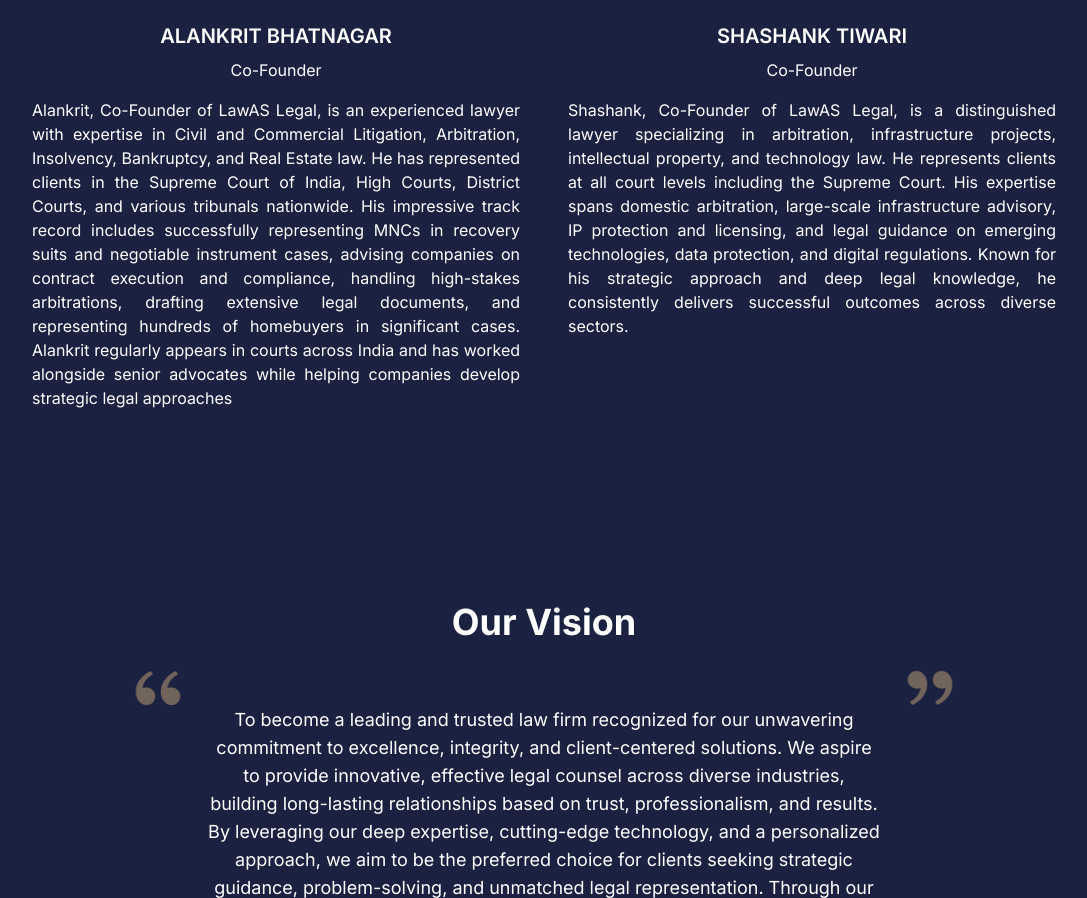
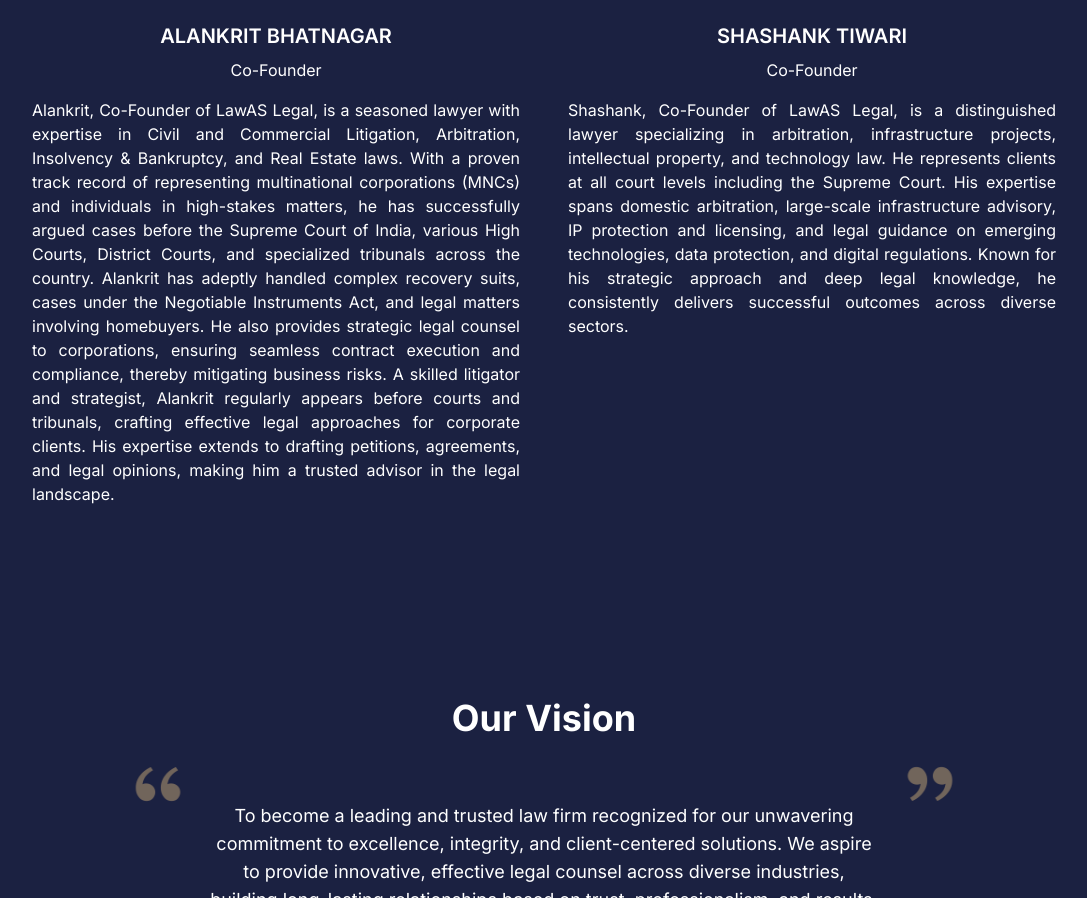
Before and after one commit to CrzyMonks/lawas_legal, a Next.js app: page /about in a window 1280 px wide. Shown: the part 1306-2204 px from the top of the page, without its empty margins (96-1183 px from the left). Built offline with nearby package versions, Linux system fonts and the light colour scheme.

Commit message:
content for alankrit bio

```diff
--- a/app/about/page.js
+++ b/app/about/page.js
@@ -9,7 +9,7 @@
       name: "ALANKRIT BHATNAGAR",
       role: "Co-Founder",
       image: "/images/partner-1.jpg",
-      bio: "Alankrit, Co-Founder of LawAS Legal, is an experienced lawyer with expertise in Civil and Commercial Litigation, Arbitration, Insolvency, Bankruptcy, and Real Estate law. He has represented clients in the Supreme Court of India, High Courts, District Courts, and various tribunals nationwide. His impressive track record includes successfully representing MNCs in recovery suits and negotiable instrument cases, advising companies on contract execution and compliance, handling high-stakes arbitrations, drafting extensive legal documents, and representing hundreds of homebuyers in significant cases. Alankrit regularly appears in courts across India and has worked alongside senior advocates while helping companies develop strategic legal approaches"
+      bio: "Alankrit, Co-Founder of LawAS Legal, is a seasoned lawyer with expertise in Civil and Commercial Litigation, Arbitration, Insolvency & Bankruptcy, and Real Estate laws. With a proven track record of representing multinational corporations (MNCs) and individuals in high-stakes matters, he has successfully argued cases before the Supreme Court of India, various High Courts, District Courts, and specialized tribunals across the country. Alankrit has adeptly handled complex recovery suits, cases under the Negotiable Instruments Act, and legal matters involving homebuyers. He also provides strategic legal counsel to corporations, ensuring seamless contract execution and compliance, thereby mitigating business risks.  A skilled litigator and strategist, Alankrit regularly appears before courts and tribunals, crafting effective legal approaches for corporate clients. His expertise extends to drafting petitions, agreements, and legal opinions, making him a trusted advisor in the legal landscape."
     },
     {
       name: "SHASHANK TIWARI",
```
